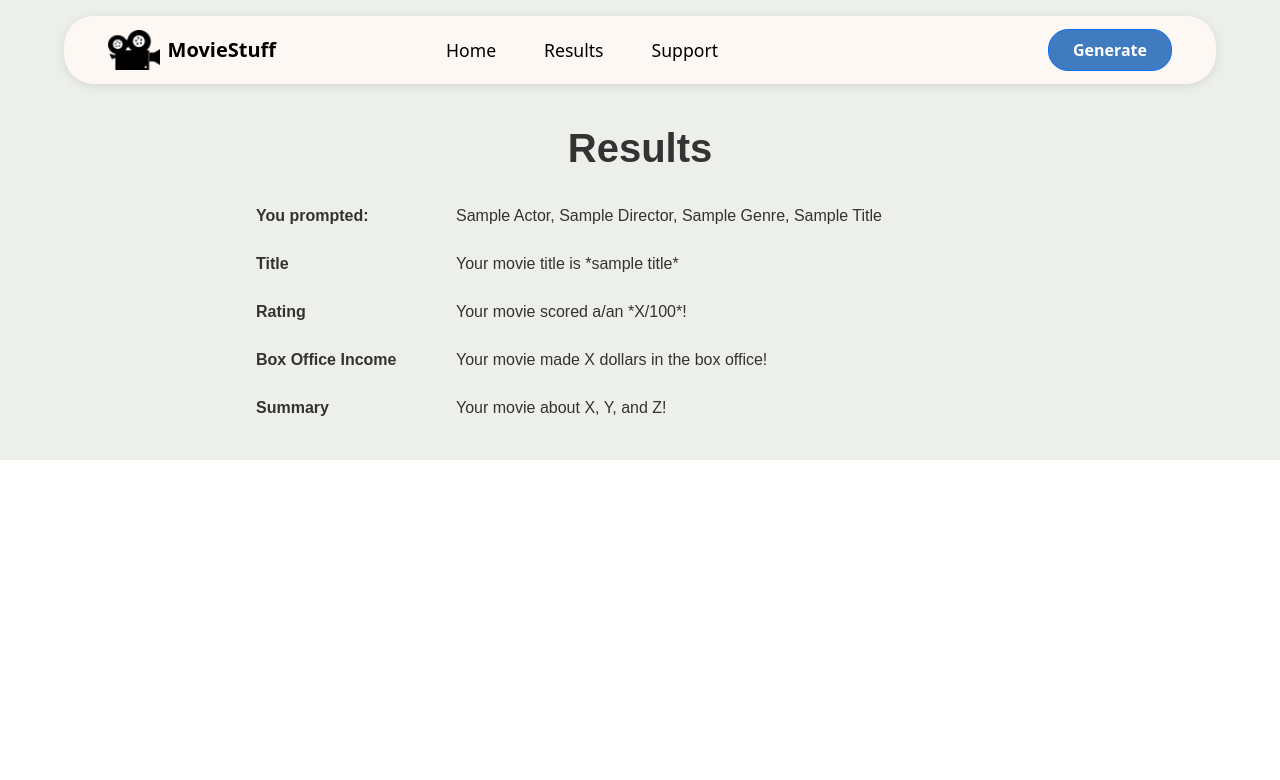
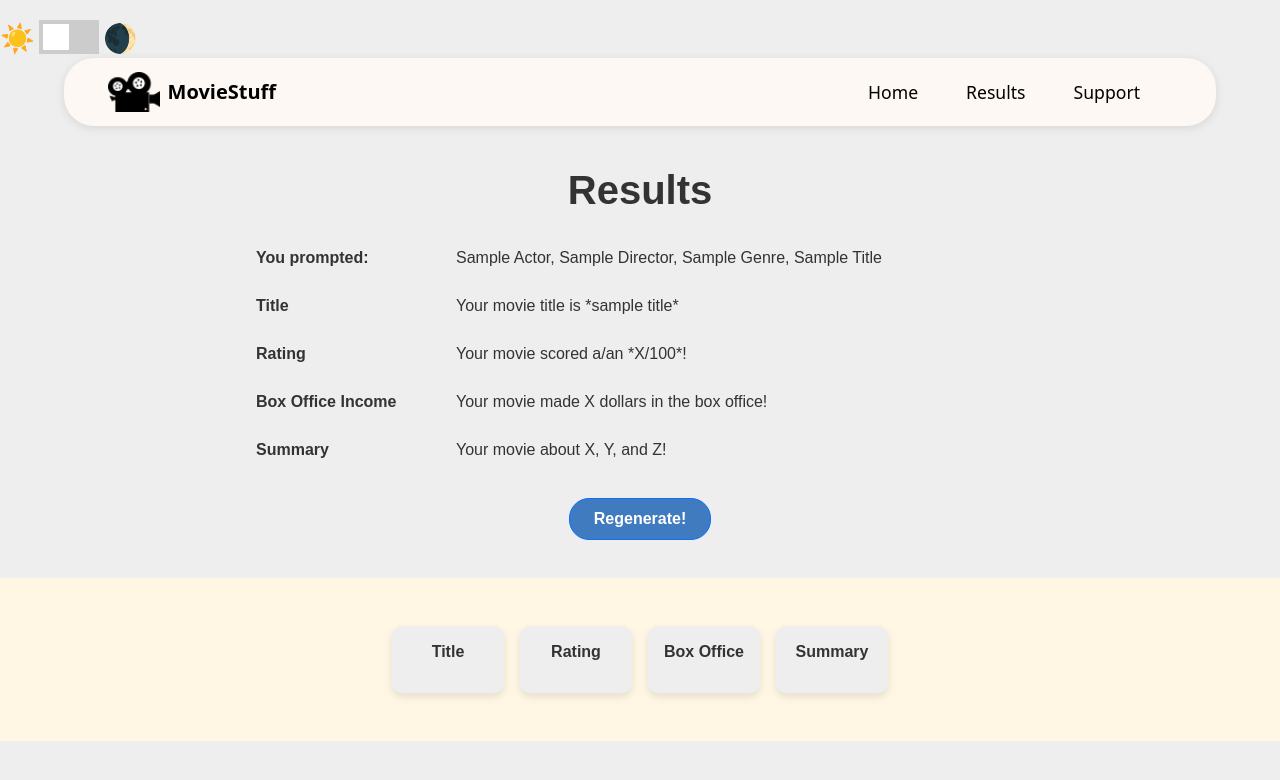
Before and after one commit to Chaddelatte/CMPS420-F24, a React (Vite) app in the folder 420projectreal.client/: page /results in a window 1280 px wide. Shown: the top 780 px of the page. Built offline with nearby package versions, Linux system fonts and the light colour scheme.

Commit message:
Added Darkmode and cleaned up pages

```diff
--- a/420projectreal.client/src/App.css
+++ b/420projectreal.client/src/App.css
@@ -1,7 +1,7 @@
 /* Ensure the navbar spans the full width, is centered, and has an oval shape */
 .app-container {
     padding-top: 1rem; /* Space at the top */
-    background-color: #edefeb;
+    /*background-color: #edefeb;*/
 }
 
 .custom-navbar {
--- a/420projectreal.client/src/App.tsx
+++ b/420projectreal.client/src/App.tsx
@@ -7,10 +7,14 @@ import MainPage from './MainPage';
 import Generator from './Routes/Generator/Generator';
 import Results from './Routes/Results/Results';
 import image from './assets/Images/movie.png';
+import DarkMode from "./DarkMode";
+
 
 const App: React.FC = () => {
     return (
+
         <div className="app-container">
+            <DarkMode />
             <nav className="navbar custom-navbar">
                 <div className="container-fluid d-flex align-items-center justify-content-between">
                     {/* Left-aligned logo and title */}
@@ -22,6 +26,31 @@ const App: React.FC = () => {
                     </div>
 
                     {/* Centered navigation links */}
+                    {/* <ul className="navbar-nav mx-auto d-flex flex-row">
+                        <li className="nav-item px-3">
+                            <Link className="nav-link" to="/">Home</Link>
+                        </li>
+                        <li className="nav-item px-3">
+                            <Link className="nav-link" to="/results">Results</Link>
+                        </li>
+                        <li className="nav-item px-3">
+                            <Link className="nav-link" to="/support">Support</Link>
+                        </li>
+                    </ul> */}
+
+                    {/* Right-aligned icons and button */}
+                    <div className="d-flex align-items-center icons-menu">
+                        {/* <a href="mailto:support@example.com" className="iconfont-wrapper p-2 me-3">
+                            <span className="mbr-iconfont mobi-mbri-letter mobi-mbri"></span>
+                        </a>
+                        <a href="#" className="iconfont-wrapper p-2 me-3">
+                            <span className="mbr-iconfont mobi-mbri-up mobi-mbri"></span>
+                        </a>
+                        <a href="#" className="iconfont-wrapper p-2 me-3">
+                            <span className="mbr-iconfont mobi-mbri-like mobi-mbri"></span>
+                        </a>
+                        <Link to="/generate" className="btn btn-primary">Generate</Link> */}
+
                     <ul className="navbar-nav mx-auto d-flex flex-row">
                         <li className="nav-item px-3">
                             <Link className="nav-link" to="/">Home</Link>
@@ -33,24 +62,12 @@ const App: React.FC = () => {
                             <Link className="nav-link" to="/support">Support</Link>
                         </li>
                     </ul>
-
-                    {/* Right-aligned icons and button */}
-                    <div className="d-flex align-items-center icons-menu">
-                        <a href="mailto:support@example.com" className="iconfont-wrapper p-2 me-3">
-                            <span className="mbr-iconfont mobi-mbri-letter mobi-mbri"></span>
-                        </a>
-                        <a href="#" className="iconfont-wrapper p-2 me-3">
-                            <span className="mbr-iconfont mobi-mbri-up mobi-mbri"></span>
-                        </a>
-                        <a href="#" className="iconfont-wrapper p-2 me-3">
-                            <span className="mbr-iconfont mobi-mbri-like mobi-mbri"></span>
-                        </a>
-                        <Link to="/generate" className="btn btn-primary">Generate</Link>
                     </div>
                 </div>
             </nav>
 
             <div className="container mt-4">
+
                 <Routes>
                     <Route path="/" element={<MainPage/>} />
                     <Route path="/results" element={<Results />} />
--- /dev/null
+++ b/420projectreal.client/src/DarkMode.css
@@ -0,0 +1,77 @@
+
+/* 1 */
+:root {
+    --font-color: #333;
+    --background-color: #eee;
+    --link-color: cornflowerblue;
+  }
+
+  /* 2 */
+  [data-theme="dark"] {
+    --font-color: #eee;
+
+    --background-color: #333;
+    --link-color: lightblue;
+  }
+
+
+
+  /* 3 */
+  body, h1, .BoxDiv {
+    background-color: var(--background-color);
+    color: var(--font-color);
+
+  }
+
+
+
+  a {
+    color: var(--link-color);
+  }
+
+
+
+  /* Custom Dark Mode Toggle Element */
+.toggle-theme-wrapper {
+    display: flex;
+    flex-direction: row;
+    align-items: center;
+    gap: 4px;
+  }
+
+  .toggle-theme-wrapper span {
+    font-size: 28px;
+  }
+
+  .toggle-theme {
+    position: relative;
+    display: inline-block;
+    height: 34px;
+    width: 60px;
+  }
+
+  .toggle-theme input {
+    display: none;
+  }
+
+  .slider {
+    background-color: #ccc;
+    position: absolute;
+    cursor: pointer;
+    bottom: 0;
+    left: 0;
+    right: 0;
+    top: 0;
+    transition: 0.2s;
+  }
+
+  .slider:before {
+    background-color: #fff;
+    bottom: 4px;
+    content: "";
+    height: 26px;
+    left: 4px;
+    position: absolute;
+    transition: 0.4s;
+    width: 26px;
+  }
--- /dev/null
+++ b/420projectreal.client/src/DarkMode.tsx
@@ -0,0 +1,62 @@
+import "./DarkMode.css";
+import { ChangeEventHandler } from "react";
+
+// 1
+const setDark = () => {
+
+  // 2
+  localStorage.setItem("theme", "dark");
+
+  // 3
+  document.documentElement.setAttribute("data-theme", "dark");
+};
+
+const setLight = () => {
+  localStorage.setItem("theme", "light");
+  document.documentElement.setAttribute("data-theme", "light");
+};
+
+// 4
+const storedTheme = localStorage.getItem("theme");
+
+const prefersDark =
+  window.matchMedia &&
+  window.matchMedia("(prefers-color-scheme: dark)").matches;
+
+const defaultDark =
+  storedTheme === "dark" || (storedTheme === null && prefersDark);
+
+if (defaultDark) {
+  setDark();
+}
+
+// 5
+const toggleTheme: ChangeEventHandler<HTMLInputElement> = (e) => {
+  if (e.target.checked) {
+    setDark();
+  } else {
+    setLight();
+  }
+};
+
+const DarkMode = () => {
+  return (
+    <div className="toggle-theme-wrapper">
+      <span>☀️</span>
+      <label className="toggle-theme" htmlFor="checkbox">
+        <input
+          type="checkbox"
+          id="checkbox"
+
+          // 6
+          onChange={toggleTheme}
+          defaultChecked={defaultDark}
+        />
+        <div className="slider round"></div>
+      </label>
+      <span>🌒</span>
+    </div>
+  );
+};
+
+export default DarkMode;
--- a/420projectreal.client/src/MainPage.tsx
+++ b/420projectreal.client/src/MainPage.tsx
@@ -1,17 +1,19 @@
 import React from 'react';
 import { FaLightbulb, FaChartLine, FaComments } from 'react-icons/fa';
+import { Link } from 'react-router-dom';
 
 const MainPage: React.FC = () => {
     return (
         <div style={{ fontFamily: 'Arial, sans-serif', color: '#333', minHeight: '100%', display: 'flex', flexDirection: 'column' }}>
             {/* Header Section */}
-            <section
+
+            <section className='header'
                 style={{
                     width: '100vw',
                     marginLeft: 'calc(50% - 50vw)',
                     padding: '1rem',
                     textAlign: 'center',
-                    backgroundColor: '#edefeb',
+                    //backgroundColor: '#edefeb',
                     flex: '1',
                     display: 'flex',
                     flexDirection: 'column',
@@ -20,27 +22,32 @@ const MainPage: React.FC = () => {
                 }}
             >
                 <div style={{ maxWidth: '600px', paddingTop: '80px' }}>
-                    <h1 style={{ fontSize: '2.5rem', color: '#222', marginBottom: '1rem', fontWeight: 'bold' }}>
+                    <h1 style={{ fontSize: '2.5rem', marginBottom: '1rem', fontWeight: 'bold' }}>
                         Where You Get Into The Director's Seat
                     </h1>
+                    <Link to="./generate">
                     <button
+                        className="btn btn-primary"
                         style={{
                             fontWeight: 'bold',
                             padding: '0.5rem 1.5rem',
                             borderRadius: '20px',
                             transition: 'all 0.2s ease-in-out',
                         }}
-                        onMouseOver={(e) => {
-                            e.currentTarget.style.backgroundColor = 'black';
-                            e.currentTarget.style.color = 'white';
-                        }}
-                        onMouseOut={(e) => {
-                            e.currentTarget.style.backgroundColor = '';
-                            e.currentTarget.style.color = '';
-                        }}
+                        // onMouseOver={(e) => {
+                        //     e.currentTarget.style.backgroundColor = 'black';
+                        //     e.currentTarget.style.color = 'white';
+                        // }}
+                        // onMouseOut={(e) => {
+                        //     e.currentTarget.style.backgroundColor = '';
+                        //     e.currentTarget.style.color = '';
+                        // }}
+
                     >
-                        Start now
-                    </button>
+                        Generate!
+                    </button></Link>
+
+
                 </div>
             </section>
 
@@ -53,7 +60,7 @@ const MainPage: React.FC = () => {
                     display: 'flex',
                     justifyContent: 'center',
                     gap: '2rem',
-                    backgroundColor: 'white',
+                    /*backgroundColor: 'white',*/
                     textAlign: 'center',
                     position: 'relative',
                     flex: '1',
@@ -81,11 +88,12 @@ const MainPage: React.FC = () => {
             </section>
 
             {/* Footer Section */}
-            <section
+            <section className = 'Footer'
                 style={{
                     width: '100vw',
                     marginLeft: 'calc(50% - 50vw)',
                     padding: '3rem 0',
+
                     backgroundColor: '#fff7e4',
                     textAlign: 'center',
                     display: 'flex',
@@ -105,9 +113,10 @@ const MainPage: React.FC = () => {
                 >
                     {['Title', 'Rating', 'Box Office', 'Summary'].map((title, index) => (
                         <div
-                            key={index}
+                        className='BoxDiv'
+                        key={index}
                             style={{
-                                backgroundColor: '#fff',
+                                //backgroundColor: '#fff',
                                 borderRadius: '10px',
                                 boxShadow: '0 4px 8px rgba(0, 0, 0, 0.1)',
                                 padding: '1rem',
@@ -128,7 +137,7 @@ const MainPage: React.FC = () => {
                     ))}
                 </div>
 
-                <div
+                {/* <div
                     style={{
                         marginTop: '2rem',
                         display: 'flex',
@@ -177,7 +186,7 @@ const MainPage: React.FC = () => {
                     >
                         Post to Social Media
                     </button>
-                </div>
+                </div> */}
             </section>
         </div>
     );
--- a/420projectreal.client/src/Routes/Generator/Generator.tsx
+++ b/420projectreal.client/src/Routes/Generator/Generator.tsx
@@ -42,6 +42,8 @@ const Generator: React.FC = () => {
                             type="text"
                             placeholder="Actors"
                             className="form-input"
+                            alt="Type in names of actors and actresses here"
+
                             value={actors}
                             onChange={(e) => setActors(e.target.value)}
                         />
@@ -49,6 +51,7 @@ const Generator: React.FC = () => {
                             type="text"
                             placeholder="Genre"
                             className="form-input"
+                            alt="Type in genre types here"
                             value={genre}
                             onChange={(e) => setGenre(e.target.value)}
                         />
@@ -57,12 +60,14 @@ const Generator: React.FC = () => {
                         type="text"
                         placeholder="Director"
                         className="form-input full-width"
+                        alt="Type in a director(s) name"
                         value={director}
                         onChange={(e) => setDirector(e.target.value)}
                     />
                     <textarea
                         placeholder="Enter your movie summary!"
                         className="form-textarea"
+                        //alt="Type a movie summary to give AI more direction"
                         value={summary}
                         onChange={(e) => setSummary(e.target.value)}
                     ></textarea>
--- a/420projectreal.client/src/Routes/Results/Results.tsx
+++ b/420projectreal.client/src/Routes/Results/Results.tsx
@@ -1,14 +1,17 @@
 import React from 'react';
+import { Link } from 'react-router-dom';
+
 
 const Results: React.FC = () => {
     return (
+
         <div
             style={{
                 fontFamily: "'Inter Tight', sans-serif",
                 padding: '1rem',
                 maxWidth: '800px',
                 margin: '0 auto',
-                color: '#333',
+                //color: '#333',
             }}
         >
             <h2
@@ -146,8 +149,90 @@ const Results: React.FC = () => {
                     Your movie about X, Y, and Z!
                 </div>
             </div>
+            <section
+                style={{
+                    fontSize: '2.5rem',
+                    fontWeight: 'bold',
+                    textAlign: 'center',
+                    marginBottom: '2rem',
+                }}
+            >
+                <Link to="/generate">
+                    <button
+                        className="btn btn-primary"
+                        style={{
+                            fontWeight: 'bold',
+                            padding: '0.5rem 1.5rem',
+                            borderRadius: '20px',
+                            transition: 'all 0.2s ease-in-out',
+                        }}
+                    >
+                        Regenerate!
+                    </button></Link>
+            </section>
+            <section className = 'Footer'
+                style={{
+                    width: '100vw',
+                    marginLeft: 'calc(50% - 50vw)',
+                    padding: '3rem 0',
+
+                    backgroundColor: '#fff7e4',
+                    textAlign: 'center',
+                    display: 'flex',
+                    flexDirection: 'column',
+                    alignItems: 'center',
+                    flex: '1',
+                }}
+            >
+                <div
+                    style={{
+                        display: 'grid',
+                        gridTemplateColumns: 'repeat(4, 1fr)',
+                        gap: '1rem',
+                        maxWidth: '1200px',
+                        justifyContent: 'center',
+                    }}
+                >
+                    {['Title', 'Rating', 'Box Office', 'Summary'].map((title, index) => (
+                        <div
+                        className='BoxDiv'
+                        key={index}
+                            style={{
+                                //backgroundColor: '#fff',
+                                borderRadius: '10px',
+                                boxShadow: '0 4px 8px rgba(0, 0, 0, 0.1)',
+                                padding: '1rem',
+                                textAlign: 'center',
+                            }}
+                        >
+                            <h5 style={{ fontWeight: 'bold', fontSize: '1rem', marginBottom: '0.5rem' }}>{title}</h5>
+                            <p>
+                                {title === 'X.com'
+                                    ? ''
+                                    : title === 'Facebook'
+                                        ? ''
+                                        : title === 'Instagram'
+                                            ? ''
+                                            : ''}
+
+
+                            </p>
+                        </div>
+                    ))}
+                </div>
+
+
+            </section>
+
+
+
         </div>
+
+
+
+
     );
+
 };
 
 export default Results;
--- a/420projectreal.client/src/routes.tsx
+++ b/420projectreal.client/src/routes.tsx
@@ -3,6 +3,8 @@ import App from './App.tsx';
 import FAQ from './Routes/FAQ/FAQ.tsx';
 import Generator from './Routes/Generator/Generator.tsx';
 import Results from './Routes/Results/Results.tsx';
+
+
 export const ROUTES = {
     Dashboard: {
         path: '/',
```
Also changed, not shown: 28 other files (tests, documents, lock files or other folders).
